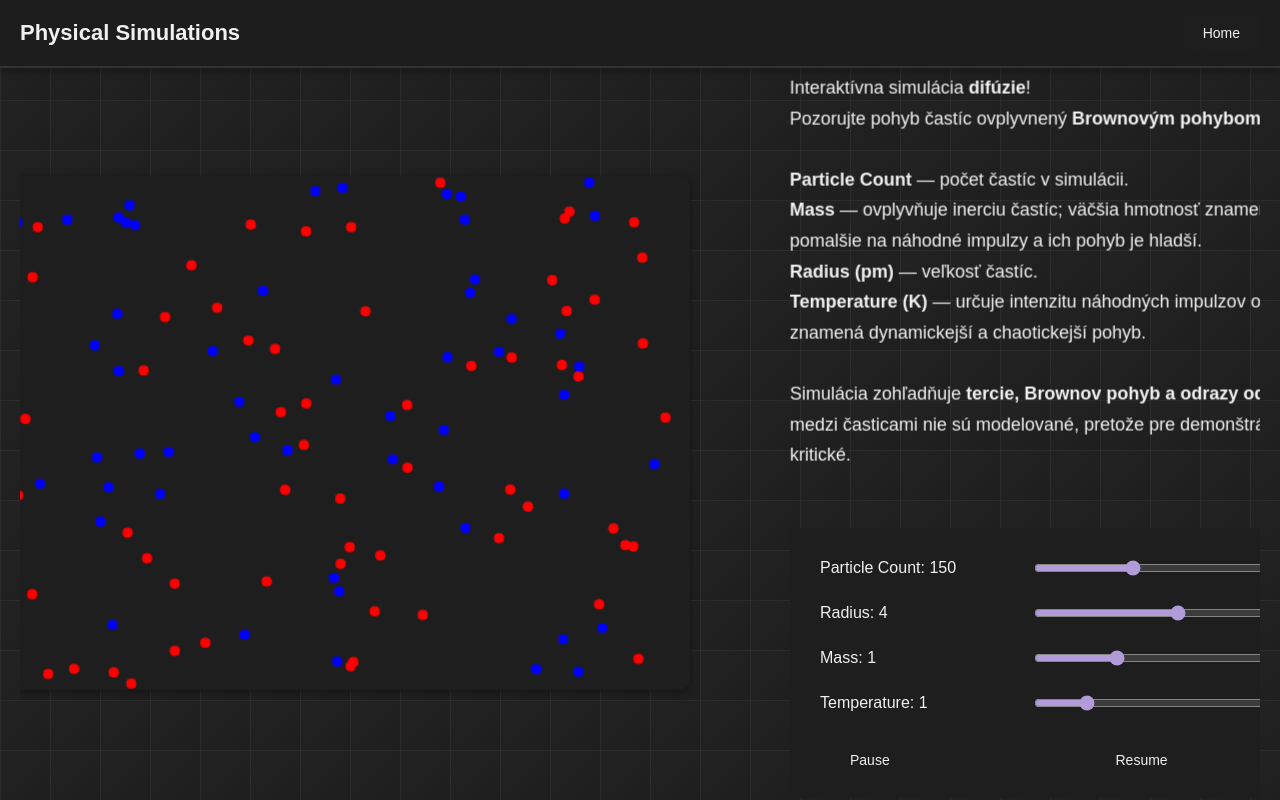
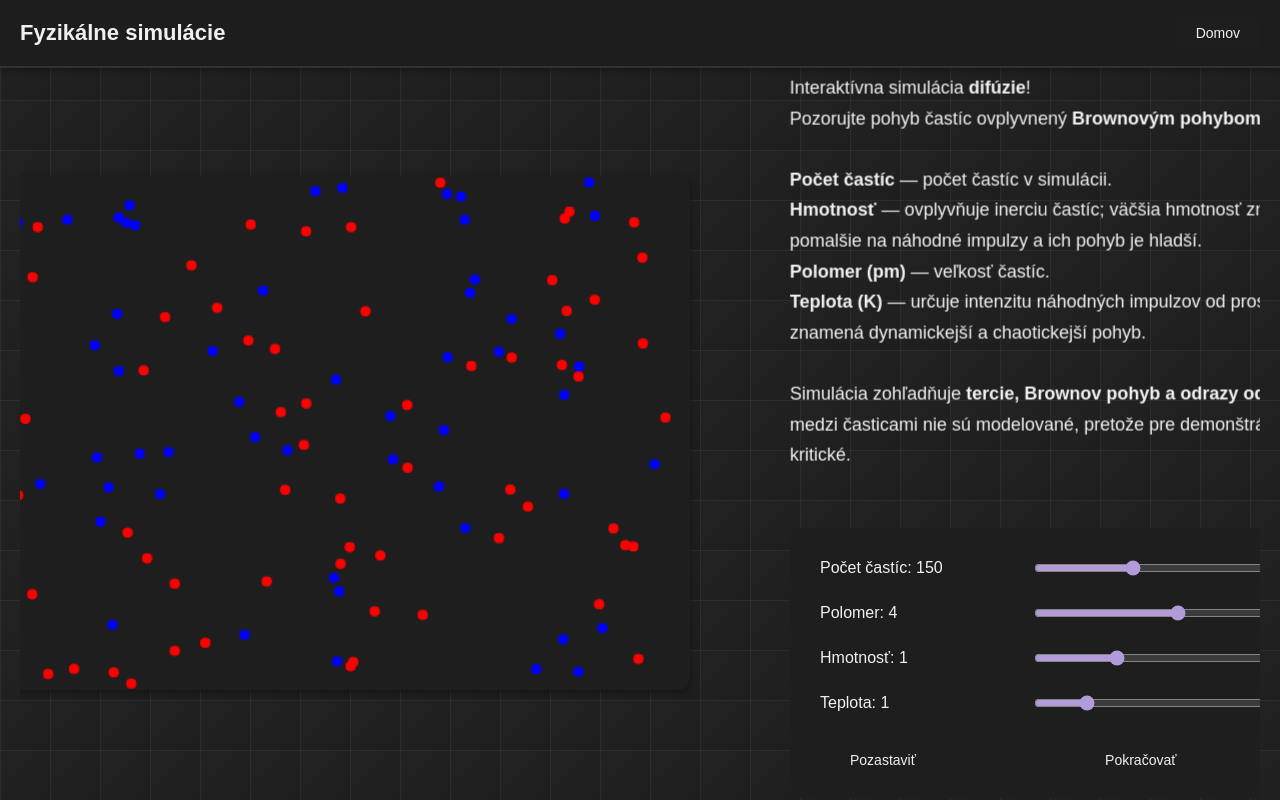
Before and after one commit to Weeqxa/PhysicsSimulator, a React app in the folder frontend/: page /diffusion in a window 1280 px wide. Built offline with nearby package versions, Linux system fonts and the light colour scheme; the HTML template or start-up script is replaced by a standard one.

Commit message:
localization for diffusion

```diff
--- a/frontend/src/components/diffusion/DiffusionSimulation.jsx
+++ b/frontend/src/components/diffusion/DiffusionSimulation.jsx
@@ -42,11 +42,11 @@ export default function DiffusionSimulation() {
                     <p>
                         Interaktívna simulácia <strong>difúzie</strong>!<br/>
                         Pozorujte pohyb častíc ovplyvnený <strong>Brownovým pohybom</strong>.<br/><br/>
-                        <strong>Particle Count</strong> — počet častíc v simulácii.<br/>
-                        <strong>Mass</strong> — ovplyvňuje inerciu častíc; väčšia hmotnosť znamená, že častice reagujú
+                        <strong>Počet častíc</strong> — počet častíc v simulácii.<br/>
+                        <strong>Hmotnosť</strong> — ovplyvňuje inerciu častíc; väčšia hmotnosť znamená, že častice reagujú
                         pomalšie na náhodné impulzy a ich pohyb je hladší.<br/>
-                        <strong>Radius (pm)</strong> — veľkosť častíc.<br/>
-                        <strong>Temperature (K)</strong> — určuje intenzitu náhodných impulzov od prostredia; vyššia
+                        <strong>Polomer (pm)</strong> — veľkosť častíc.<br/>
+                        <strong>Teplota (K)</strong> — určuje intenzitu náhodných impulzov od prostredia; vyššia
                         teplota znamená dynamickejší a chaotickejší pohyb.<br/><br/>
                         Simulácia zohľadňuje <strong>tercie, Brownov pohyb a odrazy od stien</strong>.
                         Vzájomné strety medzi časticami nie sú modelované, pretože pre demonštráciu priemernej difúzie
@@ -56,7 +56,7 @@ export default function DiffusionSimulation() {
 
                 <div className={styles.controls}>
                     <div className={styles.row}>
-                        <label>Particle Count: {particleCount}</label>
+                        <label>Počet častíc: {particleCount}</label>
                         <input
                             type="range"
                             min="50"
@@ -67,7 +67,7 @@ export default function DiffusionSimulation() {
                     </div>
 
                     <div className={styles.row}>
-                        <label>Radius: {radius}</label>
+                        <label>Polomer: {radius}</label>
                         <input
                             type="range"
                             min="1"
@@ -78,7 +78,7 @@ export default function DiffusionSimulation() {
                     </div>
 
                     <div className={styles.row}>
-                        <label>Mass: {mass}</label>
+                        <label>Hmotnosť: {mass}</label>
                         <input
                             type="range"
                             min="0.1"
@@ -90,7 +90,7 @@ export default function DiffusionSimulation() {
                     </div>
 
                     <div className={styles.row}>
-                        <label>Temperature: {temperature}</label>
+                        <label>Teplota: {temperature}</label>
                         <input
                             type="range"
                             min="0.5"
@@ -102,9 +102,9 @@ export default function DiffusionSimulation() {
                     </div>
 
                     <div className={styles.buttons}>
-                        <button className="btn" onClick={() => simulationRef.current?.pause()}>Pause</button>
-                        <button className="btn" onClick={() => simulationRef.current?.resume()}>Resume</button>
-                        <button className="btn" onClick={handleReset}>Reset</button>
+                        <button className="btn" onClick={() => simulationRef.current?.pause()}>Pozastaviť</button>
+                        <button className="btn" onClick={() => simulationRef.current?.resume()}>Pokračovať</button>
+                        <button className="btn" onClick={handleReset}>Resetovať</button>
                     </div>
                 </div>
             </div>
--- a/frontend/src/pages/DiffusionPage.jsx
+++ b/frontend/src/pages/DiffusionPage.jsx
@@ -7,9 +7,9 @@ export default function DiffusionPage() {
     return (
         <div>
             <div className="top-bar">
-                <div className="logo">Physical Simulations</div>
+                <div className="logo">Fyzikálne simulácie ️</div>
                 <div className="top-right-buttons">
-                    <a href="/" className="btn">Home</a>
+                    <a href="/" className="btn">Domov</a>
                 </div>
             </div>
 
```
